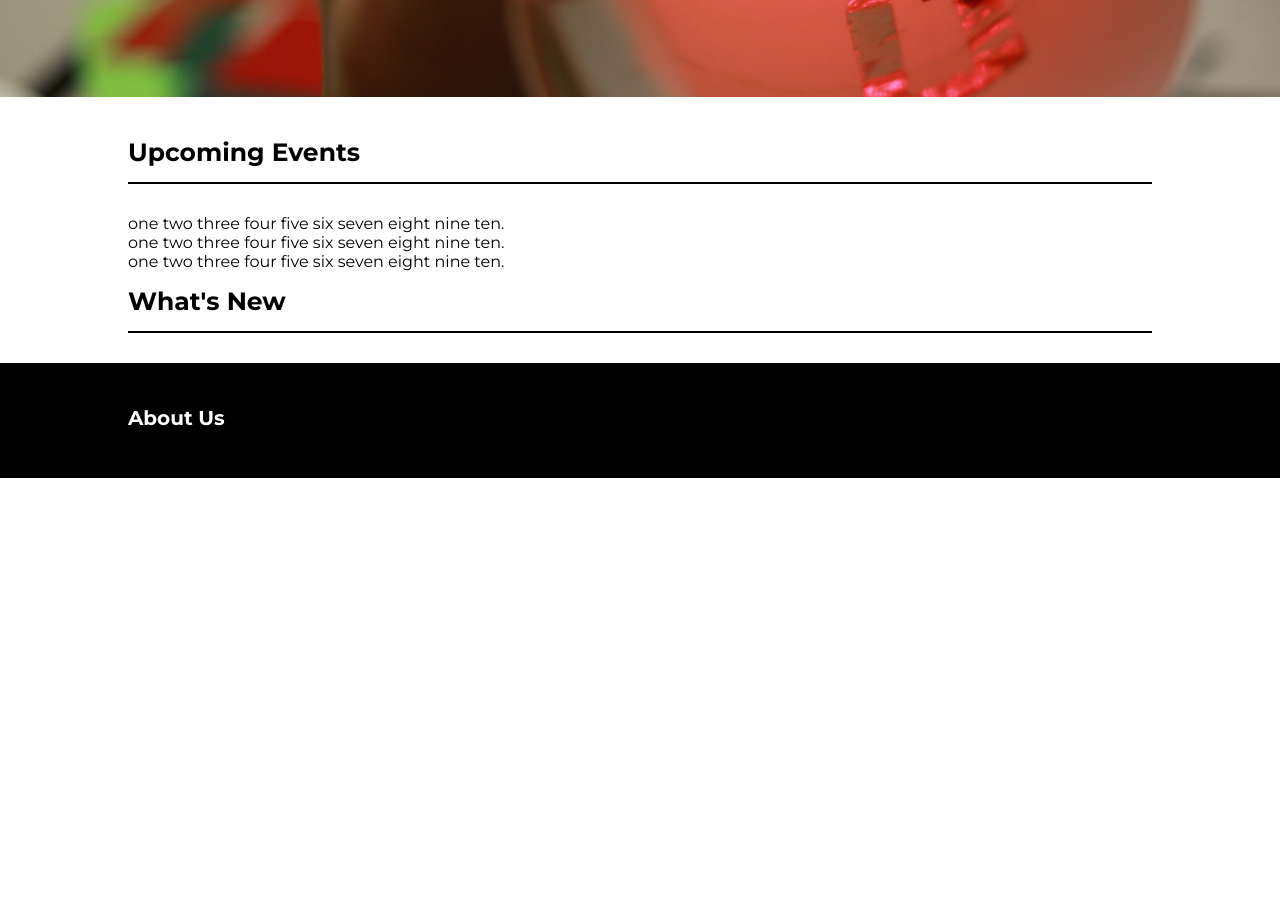
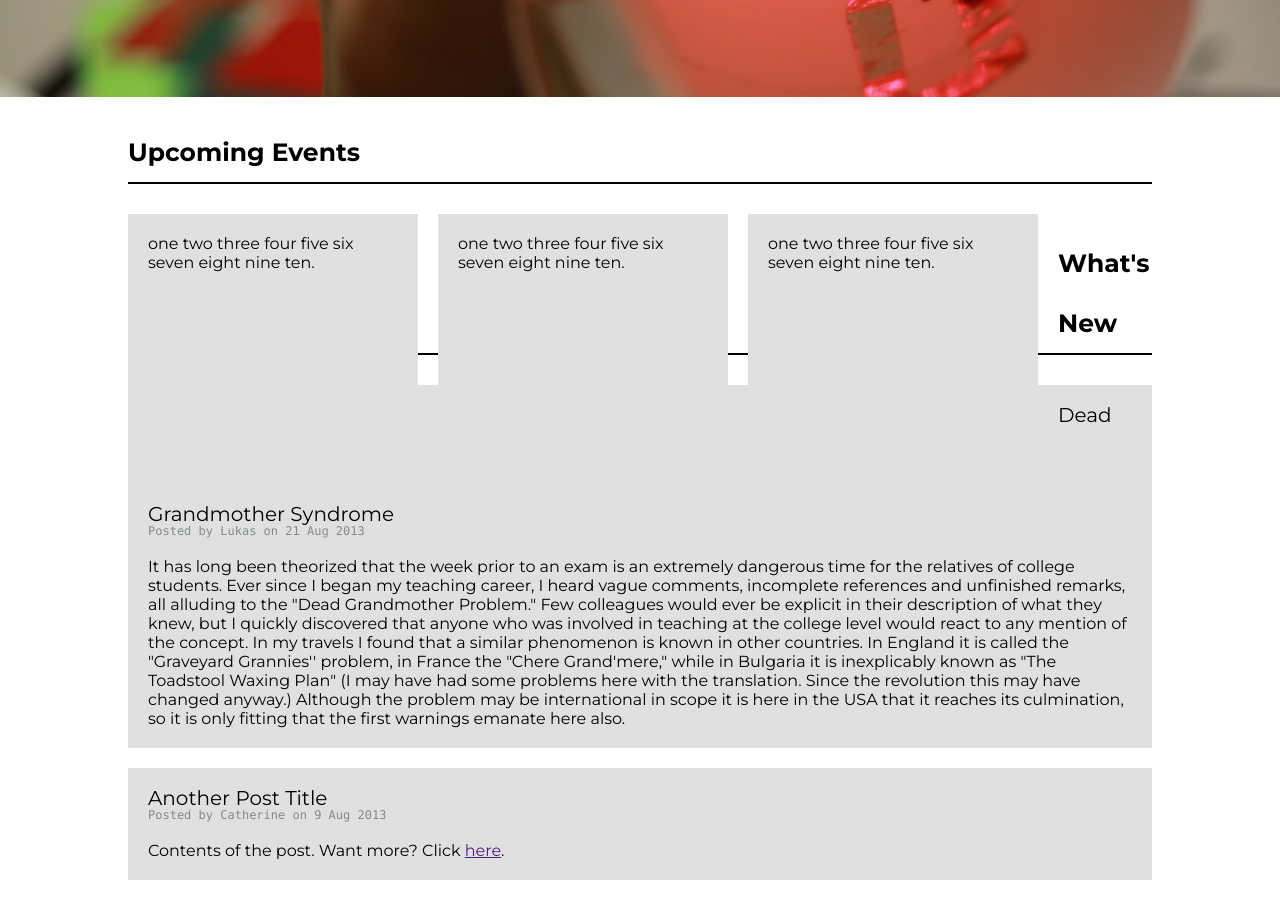
Before and after one commit to cathschmidt/risd-steam, a plain HTML site: page steam3.html in a window 1280 px wide. Shown: the part 503-1408 px from the top of the page. Before the commit the page ends 866 px from the top, so only its background shows below. Drawn offline with Linux system fonts and the light colour scheme.

Commit message:
Uh, trying again.

```diff
--- a/steam3.html
+++ b/steam3.html
@@ -5,29 +5,55 @@
 		<link href='http://fonts.googleapis.com/css?family=Cutive+Mono' rel='stylesheet' type='text/css'>
 	</head>
 	<body>
-		<div id="nav"><a href="http://steamengine.org">steam engine</a> // events // blog // about // contact </div>
-		<img src="logo.png" id="logo">
+		<a href="#intro"><img src="logo.png" id="logo"></a>
+		<div id="nav"><a href="http://steamengine.org">steam engine</a> // <a href="#cal_link">events</a> // <a href="#blog_link">blog</a> // <a href="#endblock">about &#38; contact</a> </div>
 		<div id="intro">
 			<h1>RISD STEAM aims to give art students the tools to engage with the sciences.</h1>
 		</div>
 
 		<div id="calendar_blog">
 			<div class="eighty">
-				<h1>Upcoming Events</h1>
-				<div class="third"><p>one two three four five six seven eight nine ten.</p></div>
-				<div class="third"><p>one two three four five six seven eight nine ten.</p></div>
-				<div class="third"><p>one two three four five six seven eight nine ten.</p></div>
-
-				<h1>What's New</h1>
-				<div class="post"></div>
-				<div class="post"></div>
+				<h1 id="cal_link">Upcoming Events</h1>
+				<div class="event"><p>one two three four five six seven eight nine ten.</p></div>
+				<div class="event"><p>one two three four five six seven eight nine ten.</p></div>
+				<div class="event"><p>one two three four five six seven eight nine ten.</p></div>
+				<br />
+				<h1 id="blog_link">What's New</h1>
+				<div class="post">
+				<span class="posttitle">Dead Grandmother Syndrome</span><br />
+				<span class="postdate">Posted by Lukas on 21 Aug 2013</span><br /><br />
+				It has long been theorized that the week prior to an exam is an extremely dangerous time for the relatives of college students. Ever since I began my teaching career, I heard vague comments,
+incomplete references and unfinished remarks, all alluding to the "Dead Grandmother Problem."
+Few colleagues would ever be explicit in their description of what they knew, but I quickly discovered that anyone who was involved in teaching at the college level would react to any mention of the concept. In my travels I found that a similar phenomenon is known in other countries. In England it is called the "Graveyard Grannies'' problem, in France the "Chere Grand'mere," while in Bulgaria it is inexplicably known as "The Toadstool Waxing Plan" (I may have had some problems here with the translation. Since the revolution this may have changed anyway.) Although the problem may be international in scope it is here in the USA that it reaches its culmination, so it is only fitting that the first warnings emanate here also.
+</div>
+				<div class="post">
+				<span class="posttitle">Another Post Title</span><br />
+				<span class="postdate">Posted by Catherine on 9 Aug 2013</span><br /><br />
+				Contents of the post. Want more? Click <a href="">here</a>.
+				</div>
 			</div>
 		</div>
 
-		<div id="about">
+		<div id="endblock">
 			<div class="eighty">
-				<h1 style="border: none;">About Us</h1>
+				<div id="about">
+				<h1>About STEAM</h1>
+				Brown STEAM is a student initiative focused on integrating artistic and scientific thought to nurture interdisciplinary and creative project-based education through discussions, workshops, and lectures.
+				</div>
+				<div id="contact2">
+					<h1 style="color: black">.</h1>
+					Catherine Schmidt<br />
+					cschmidt at risd.edu<br /><br />
 
+					Eliot Bassett-Cann<br />
+					ebasset at risd.edu
+				</div>
+
+				<div id="contact1">
+					<h1>Contact</h1>
+					Co-President:<br /><br /><br />
+					Co-President:<br />
+				</div>
 			</div>
 		</div>
 
--- a/style3.css
+++ b/style3.css
@@ -50,7 +50,7 @@ div#nav {
 	color: white;
 	position: fixed;
 	top: 0px;
-	font-family: Courier, monospace;
+	font-family: Monaco, monospace;
 	padding: 15px;
 	width: 100%;
 	text-align: center;
@@ -86,6 +86,7 @@ img#logo {
 	left: 15%;
 	width: 150px;
 	height: auto;
+	z-index: 1;
 }
 
 div.eighty {
@@ -93,6 +94,7 @@ div.eighty {
 	margin-bottom: 25px;
 	margin-left: 10%;
 	margin-right: 10%;
+	z-index: 5;
 }
 
 div#calendar_blog {
@@ -100,58 +102,82 @@ div#calendar_blog {
 	width: 100%;
 	background: white;
 	color: black;
-	z-index: 2;
+	z-index: 5;
 }
 
-div.third {
-	width: 30%;
-	display: inline;
-	text-align: left;
-	margin: 5px;
+#calendar_blog .event{
+	float:left;
+	height: 250px;
+	width: 250px;
+	padding: 20px;
+	margin-right: 20px;
+	overflow:hidden;
+	background: #e0e0e0;
+	z-index: 5;
 }
 
-div.third img{
-	width: 100%;
-	padding-bottom: 10px;
+#calendar_blog .post{
+	padding: 20px;
+	background: #e0e0e0;
+	margin-bottom: 20px;
+	display: block;
+	z-index: 5;
 }
 
-div.third p{
-	width: 100%;
+
+#calendar_blog h1 {
+	border-bottom: 2px solid black;
+	font-size: 25px;
+	clear: all;
 }
 
-div#calendar_blog .event{
-
+#calendar_blog .posttitle {
+	font-size: 20px;
+	line-height: 20px;
+	style: inline;
 }
 
-div#calendar_blog .post{
-
+#calendar_blog .postdate {
+	font-size: 12px;
+	color: #838B8B;
+	font-family: Monaco, monospace;
 }
 
-div#calendar_blog h1 {
-	border-bottom: 2px solid black;
-	font-size: 25px;
+#endblock {
+	clear: all;
+	background: black;
+	color: white;
+	width: 100%;
+	z-index: 5;
+	position: absolute;
+	left: 0px;
+	font-size: 14px;
 }
 
-div#calendar_blog h2 {
-	text-decoration: underline;
+#endblock h1 {
 	font-size: 18px;
 }
 
-div#calendar_blog h3 {
-
+#endblock #about{
+	width: 65%;
+	float: left;
+	display: inline;
+	margin-bottom: 30px;
 }
-
-div#about {
-	clear all;
-	background: black;
-	color: white;
-	width: 100%;
-	z-index: 2;
-	position: absolute;
-	left: 0px;
+#endblock #contact1{
+	width: 10%;
+	float: right;
+	display: inline;
+	margin-bottom: 30px;
+	font-family: Monaco, monospace;
+	font-size: 12px;
+	line-height: 14px;
 }
-
-div#about h1{
-	border: none;
-	font-size: 20px;
+#endblock #contact2{
+	width: 20%;
+	float: right;
+	display: inline;
+	margin-bottom: 30px;
+	font-size: 14px;
+	line-height: 14px;
 }
```
Also changed, not shown: blog.html (+38 -37 lines).
